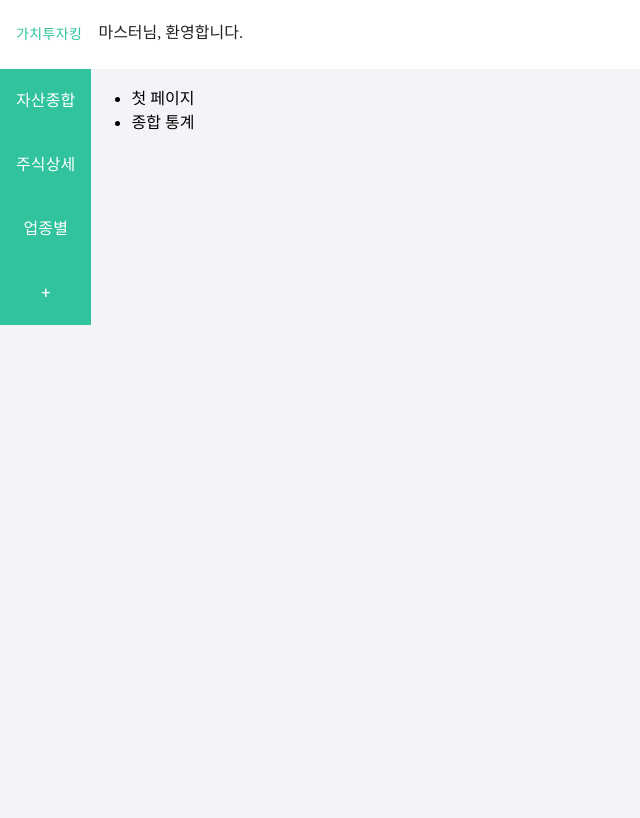
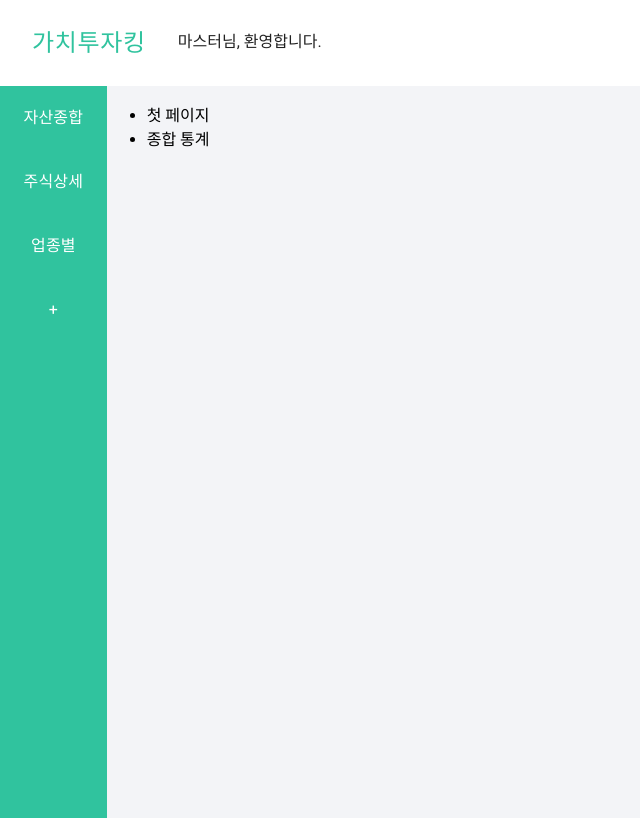
Before and after one commit to ekklesia11/stock-portfolio-client, a React (Create React App) app: page / in a window 1280 px wide. Shown: the whole page, without its empty margins (0-640 px from the left). Built offline with nearby package versions, Linux system fonts and the light colour scheme.

Commit message:
font applied to the body and layout updated

```diff
--- a/src/App.js
+++ b/src/App.js
@@ -1,5 +1,5 @@
 import React from "react";
-import { BrowserRouter as Router, Switch, Route, Link } from "react-router-dom";
+import { BrowserRouter as Router, Switch, Route } from "react-router-dom";
 import { createGlobalStyle } from "styled-components";
 
 import CurStock from "./components/temp/curStock";
@@ -12,6 +12,7 @@ const GlobalStyle = createGlobalStyle({
     backgroundColor: "#f3f4f7",
     padding: 0,
     margin: 0,
+    fontFamily: "Roboto",
   },
 });
 
@@ -19,11 +20,10 @@ function App() {
   return (
     <Router>
       <GlobalStyle />
+      <Layout>
         <Switch>
           <Route exact path="/">
-          <Layout>
             <Main />
-          </Layout>
           </Route>
           <Route path="/login">
             <Login />
@@ -32,6 +32,7 @@ function App() {
             <CurStock />
           </Route>
         </Switch>
+      </Layout>
     </Router>
   );
 }
--- a/src/components/layout/layout.js
+++ b/src/components/layout/layout.js
@@ -1,11 +1,11 @@
 import React from "react";
-import { makeStyles, withStyles } from "@material-ui/core/styles";
 import Paper from "@material-ui/core/Paper";
 import Grid from "@material-ui/core/Grid";
 import List from "@material-ui/core/List";
 import ListItem from "@material-ui/core/ListItem";
 import ListItemText from "@material-ui/core/ListItemText";
 import Button from "@material-ui/core/Button";
+import { makeStyles, withStyles } from "@material-ui/core/styles";
 
 const useStyles = makeStyles((theme) => ({
   topRoot: {
@@ -14,12 +14,13 @@ const useStyles = makeStyles((theme) => ({
   paper: {
     paddingTop: theme.spacing(2),
     paddingBottom: theme.spacing(2),
-    paddingLeft: theme.spacing(1),
+    paddingLeft: theme.spacing(3),
     textAlign: "left",
     color: theme.palette.text.primary,
   },
   sideRoot: {
     backgroundColor: "#30c39e",
+    height: "calc(100vh - 68px)",
   },
   menuList: {
     padding: theme.spacing(0),
@@ -34,7 +35,8 @@ const useStyles = makeStyles((theme) => ({
 const LogoButton = withStyles((theme) => ({
   root: {
     color: "#30c39e",
-    marginRight: theme.spacing(1),
+    marginRight: theme.spacing(3),
+    fontSize: 24,
   },
 }))(Button);
 
@@ -69,7 +71,7 @@ const Layout = (props) => {
             마스터님, 환영합니다.
           </Paper>
         </Grid>
-        <Grid item xs="auto">
+        <Grid item xs={1}>
           <div className={classes.sideRoot}>
             <List
               className={classes.menuList}
@@ -84,7 +86,7 @@ const Layout = (props) => {
             </List>
           </div>
         </Grid>
-        <Grid item xs="auto">
+        <Grid item xs={11} className={classes.main}>
           {props.children}
         </Grid>
       </Grid>
```
Lines whose indentation alone changed are shown as unchanged.
